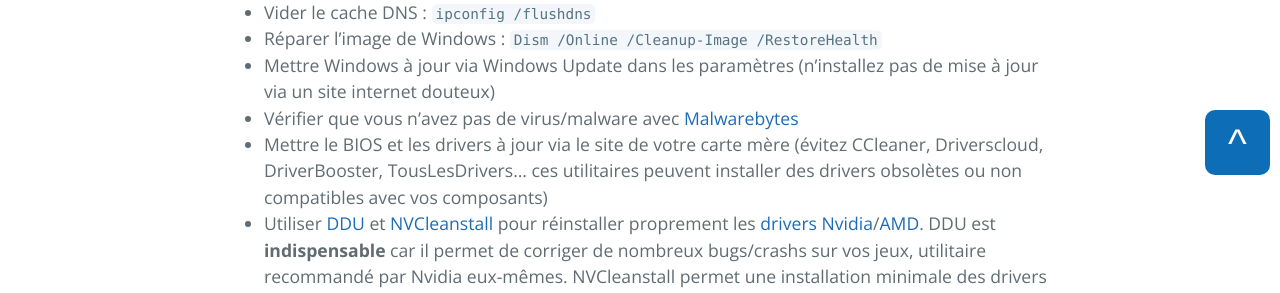
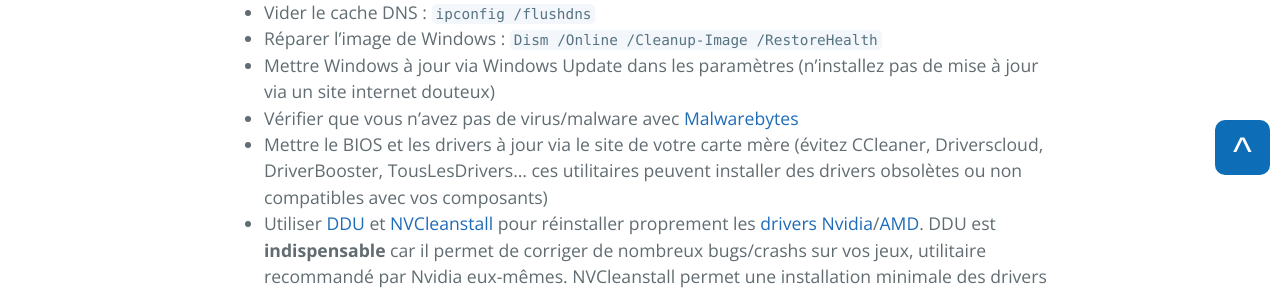
Before and after one commit to PouletEnSlip/pouletenslip.github.io, a Jekyll site: the page built from pages/opti/index.md, in a window 1280 px wide. Shown: the part 715-1008 px from the top of the page. Built offline with Jekyll 4.4.1, drawn with Linux system fonts in a browser that asks for light colours; comment, search, counter and statistics services are not loaded.

Commit message:
Update styleOpti.css

```diff
--- a/css/styleOpti.css
+++ b/css/styleOpti.css
@@ -65,8 +65,8 @@
   position: fixed;
   bottom: 10px;
   right: 10px;
-  width: 65px;
-  height: 65px;
+  width: 55px;
+  height: 55px;
   font-size: 40px;
   font-family: Arial;
   color: white;
```
